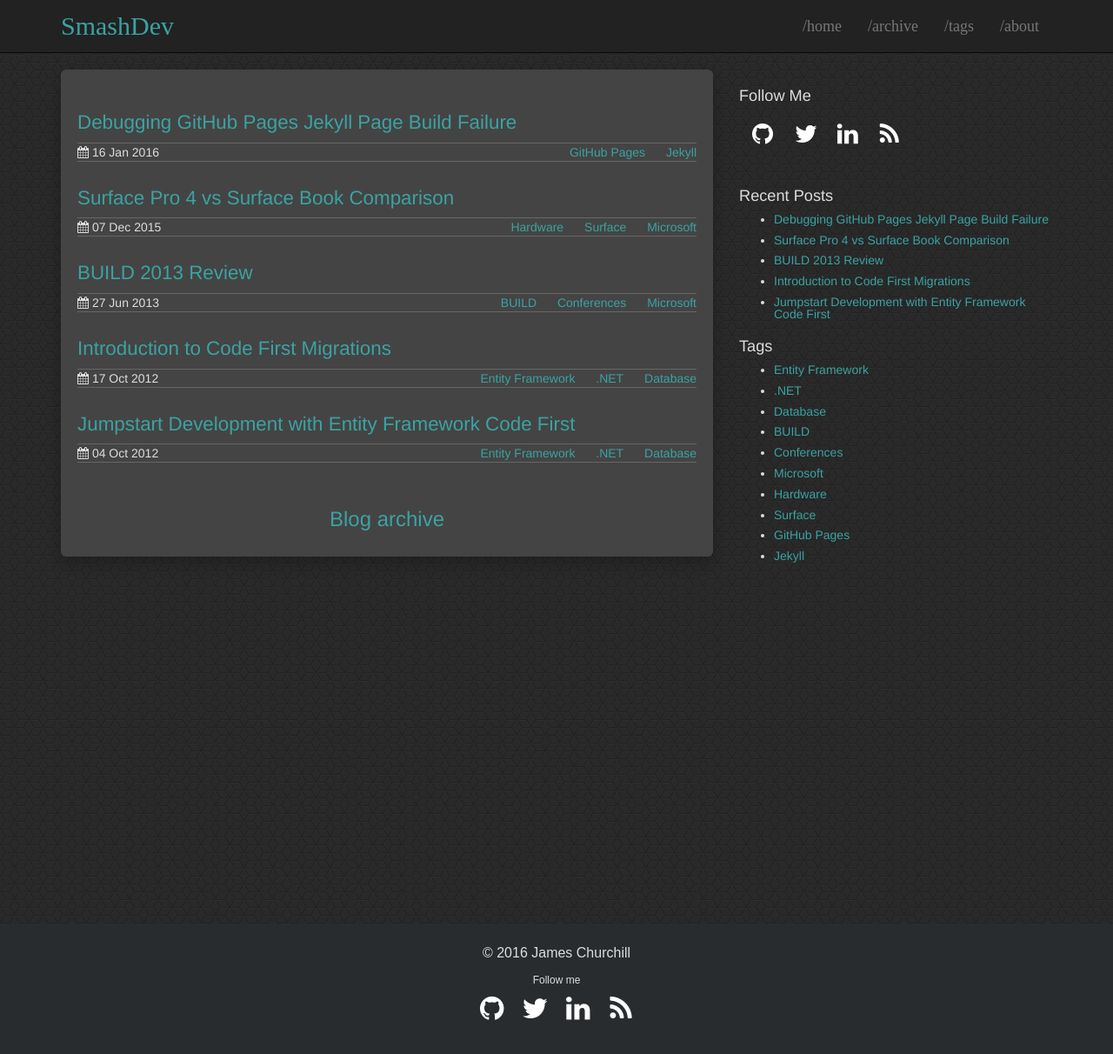
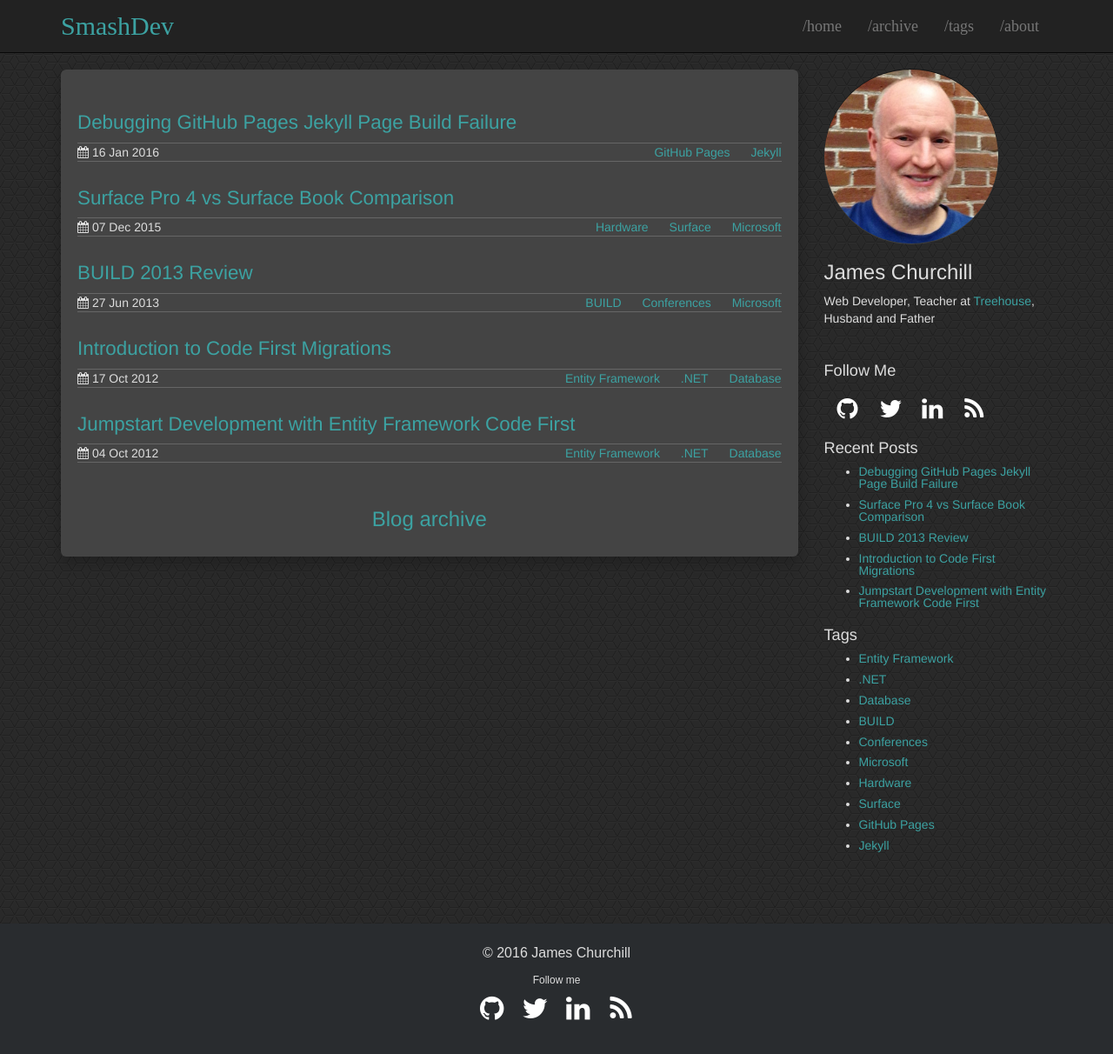
Before and after one commit to smashdevcode/smashdevcode.github.io, a Jekyll site: the page built from index.html, in a window 1280 px wide and 1239 px high. Shown: the top 1212 px of the window at 87% size. Built offline with Jekyll 4.4.1, drawn with Linux system fonts in a browser that asks for light colours.

Commit message:
Layout adjustments and sidebar updates

```diff
--- a/_includes/header.html
+++ b/_includes/header.html
@@ -12,6 +12,7 @@
   <link href="{{site.baseurl | prepend:site.url}}/css/theme.css" rel="stylesheet">
   <link href="{{site.baseurl | prepend:site.url}}/css/syntax.css" rel="stylesheet">
   <link href="{{site.baseurl | prepend:site.url}}/css/font-awesome/css/font-awesome.min.css" rel="stylesheet">
+  <link href="{{site.baseurl | prepend:site.url}}/css/site.css" rel="stylesheet">
 </head>
 
 <body>
--- a/_includes/sidebar.html
+++ b/_includes/sidebar.html
@@ -1,3 +1,11 @@
+
+<div class="sidebar sidebar-about">
+  <img src="{{site.baseurl | prepend:site.url}}/images/misc/photo.jpg" alt="James Churchill" />
+  <h3>James Churchill</h3>
+  <p>Web Developer, Teacher at <a href="http://teamtreehouse.com/">Treehouse</a>,
+      Husband and Father</p>
+</div>
+
 <div class="sidebar">
   <h1>Follow Me</h1>
   {% include social.html %}
--- a/_layouts/page.html
+++ b/_layouts/page.html
@@ -4,12 +4,12 @@
   <div class="content">
     <div class="container container-center">
       <div class="row">
-        <div class="col-md-8">
+        <div class="col-md-9">
           <div class="well">
             {{ content }}
           </div>
         </div>
-        <div class="col-md-4 hidden-xs">
+        <div class="col-md-3 hidden-xs">
           {% include sidebar.html %}
         </div>
       </div>
--- a/_layouts/post.html
+++ b/_layouts/post.html
@@ -4,7 +4,7 @@
   <div class="content">
     <div class="container container-center">
       <div class="row">
-        <div class="col-md-8">
+        <div class="col-md-9">
           <div class="article">
             <div class="well">
               <h1><a href="{{ site.url }}{{ page.url }}">{{ page.title }}</a></h1>
@@ -32,7 +32,7 @@
             </div>
           </div>
         </div>
-        <div class="col-md-4 hidden-xs">
+        <div class="col-md-3 hidden-xs">
           {% include sidebar.html %}
         </div>
       </div>
--- /dev/null
+++ b/css/site.scss
@@ -0,0 +1,22 @@
+---
+---
+
+.sidebar-about {
+    padding-bottom: 10px;
+
+    img {
+        width: 200px;
+        border-radius: 50%;
+    }
+}
+
+.sidebar {
+    .social-media {
+        padding: 0;
+        margin: 0;
+
+        li > a {
+            height: 25px;
+        }
+    }
+}
```
Also changed, not shown: README.md, images/misc/photo.jpg (added).
